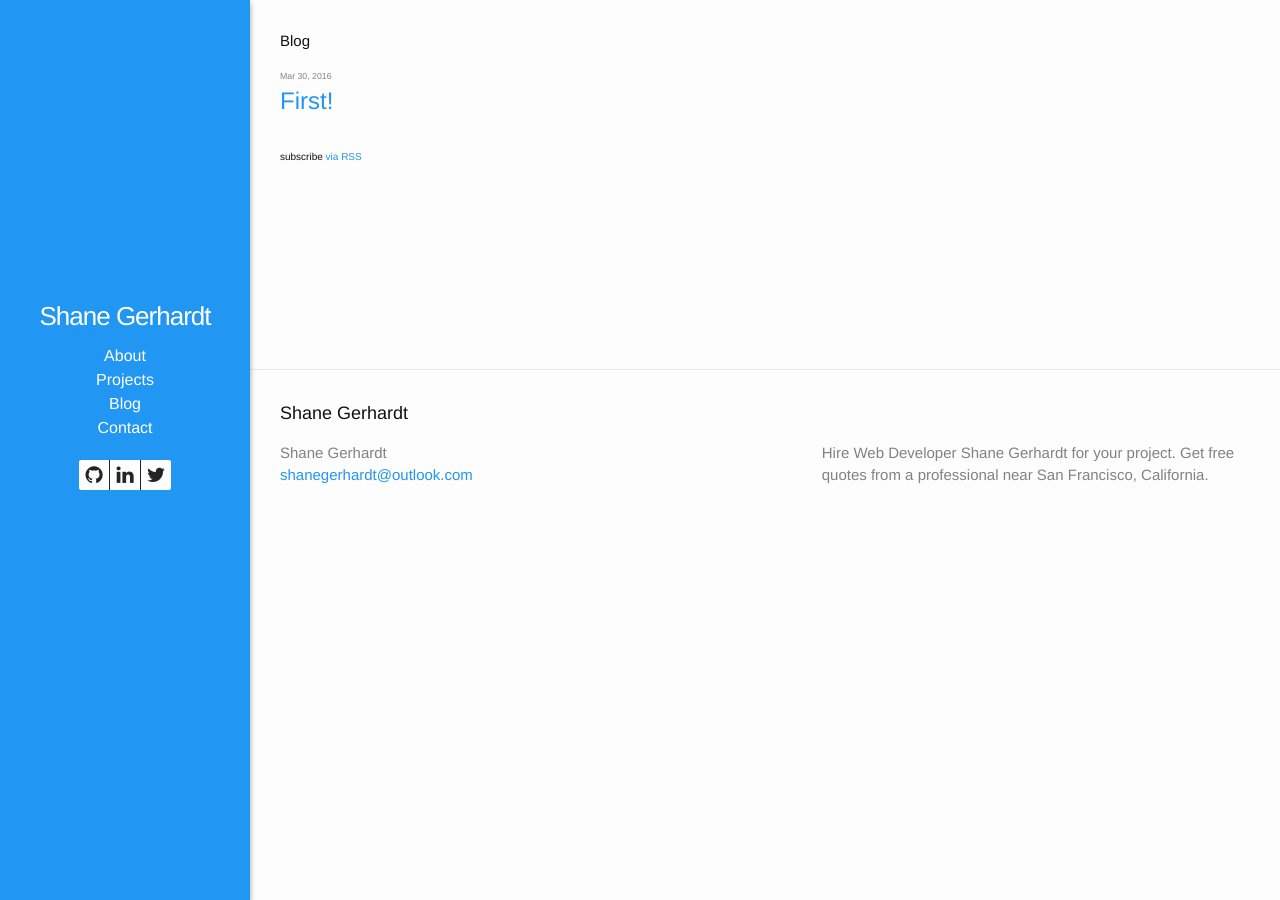
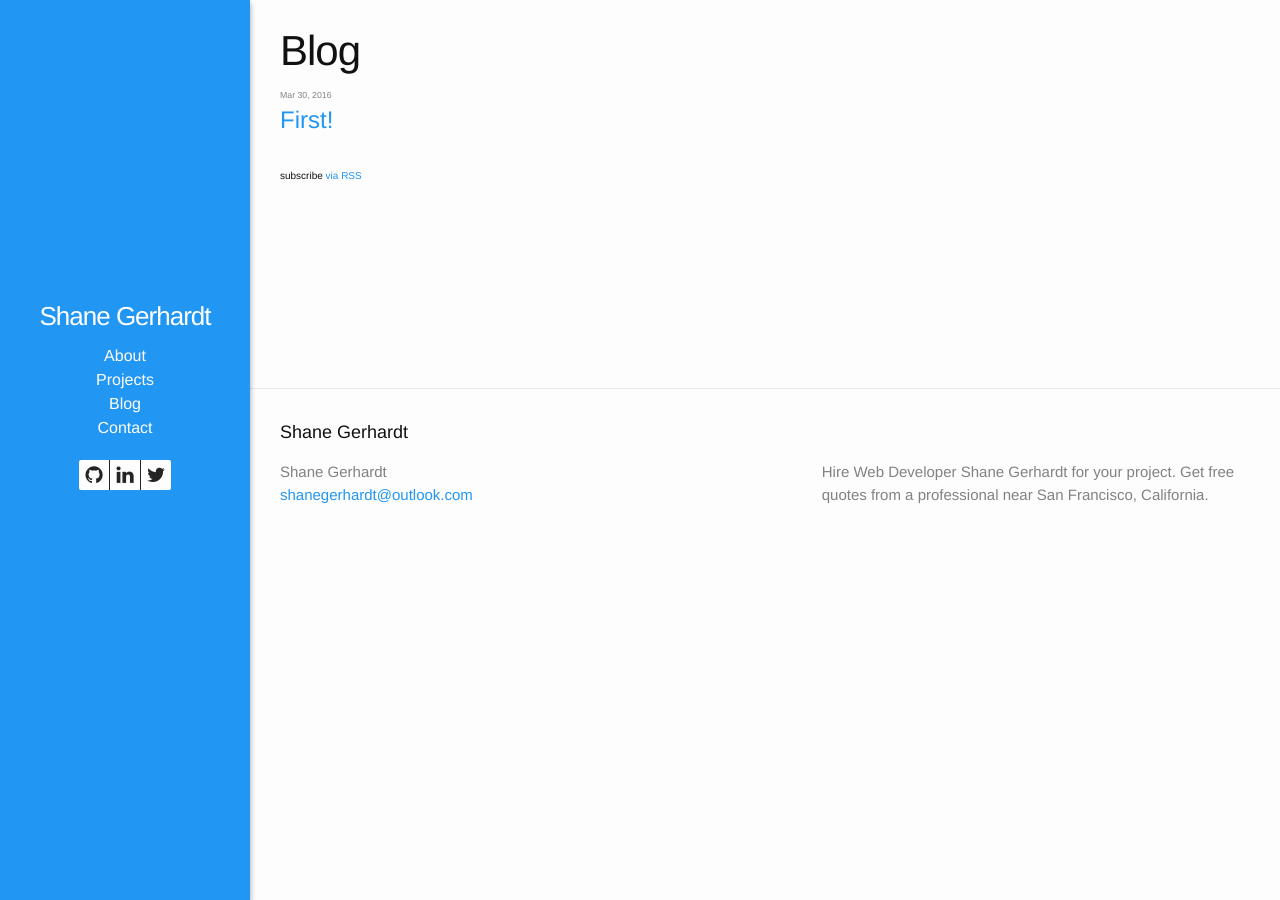
Before and after one commit to shanegerhardt/shanegerhardt.github.io, a Jekyll site: the page built from index.html, in a window 1280 px wide. Built offline with Jekyll 4.4.1, drawn with Linux system fonts in a browser that asks for light colours; nearby versions of some CDN libraries.

Commit message:
fixed class on page heading

```diff
--- a/index.html
+++ b/index.html
@@ -4,7 +4,7 @@
 
 <div class="home">
 
-  <h1 class="post-heading">Blog</h1>
+  <h1 class="post-title">Blog</h1>
 
   <ul class="post-list">
     {% for post in site.categories.blog %}
```
